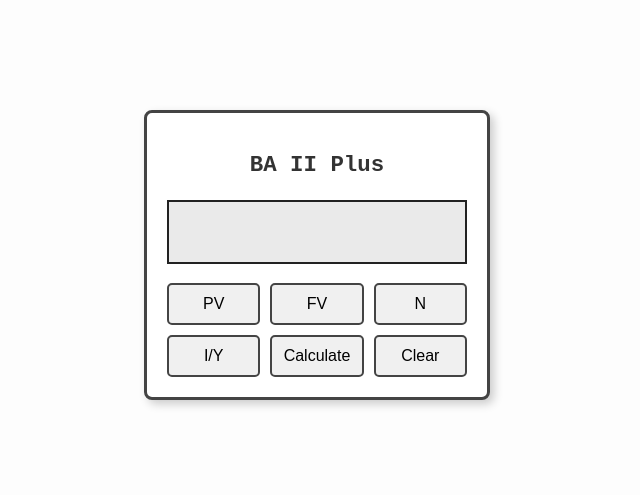
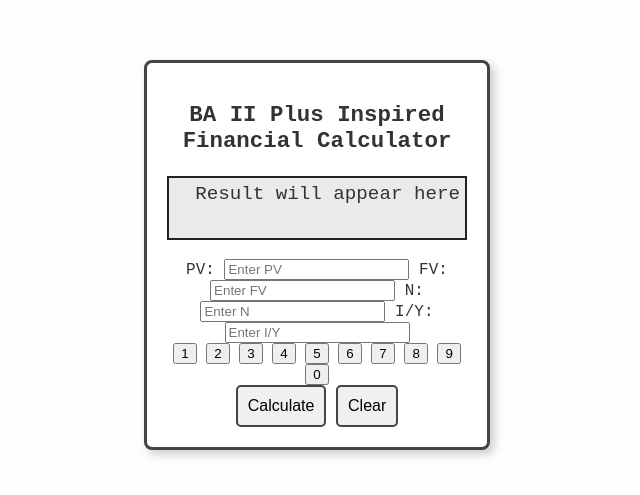
Before and after one commit to Shin-Ramyun/notion-widgets, a plain HTML site: page BA II PLUS/index.html in a window 1280 px wide. Shown: the part 145-640 px from the top of the page, without its empty margins (323-963 px from the left). Drawn offline with Linux system fonts and the light colour scheme.

Commit message:
Update index.html

```diff
--- a/BA II PLUS/index.html
+++ b/BA II PLUS/index.html
@@ -8,18 +8,36 @@
 </head>
 <body>
   <div class="calculator-container">
-    <h2 class="calculator-title">BA II Plus</h2>
-    <div class="screen" id="screen">
-      <!-- Display calculations dynamically -->
+    <h2 class="calculator-title">BA II Plus Inspired Financial Calculator</h2>
+
+    <!-- Screen Display -->
+    <div class="screen" id="screen">Result will appear here</div>
+
+    <!-- Input Fields -->
+    <div class="inputs">
+      <label>PV: <input type="number" id="PV" placeholder="Enter PV"></label>
+      <label>FV: <input type="number" id="FV" placeholder="Enter FV"></label>
+      <label>N: <input type="number" id="N" placeholder="Enter N"></label>
+      <label>I/Y: <input type="number" id="IY" placeholder="Enter I/Y"></label>
     </div>
-    <div class="buttons">
-      <button class="calc-button" onclick="input('PV')">PV</button>
-      <button class="calc-button" onclick="input('FV')">FV</button>
-      <button class="calc-button" onclick="input('N')">N</button>
-      <button class="calc-button" onclick="input('I/Y')">I/Y</button>
-      <button class="calc-button" onclick="calculate()">Calculate</button>
-      <button class="calc-button" onclick="clearScreen()">Clear</button>
+
+    <!-- Number Keypad -->
+    <div class="keypad">
+      <button class="keypad-button" onclick="appendValue(1)">1</button>
+      <button class="keypad-button" onclick="appendValue(2)">2</button>
+      <button class="keypad-button" onclick="appendValue(3)">3</button>
+      <button class="keypad-button" onclick="appendValue(4)">4</button>
+      <button class="keypad-button" onclick="appendValue(5)">5</button>
+      <button class="keypad-button" onclick="appendValue(6)">6</button>
+      <button class="keypad-button" onclick="appendValue(7)">7</button>
+      <button class="keypad-button" onclick="appendValue(8)">8</button>
+      <button class="keypad-button" onclick="appendValue(9)">9</button>
+      <button class="keypad-button" onclick="appendValue(0)">0</button>
     </div>
+
+    <!-- Calculate Button -->
+    <button class="calc-button" onclick="calculate()">Calculate</button>
+    <button class="calc-button" onclick="clearScreen()">Clear</button>
   </div>
   <script src="script.js"></script>
 </body>
```
